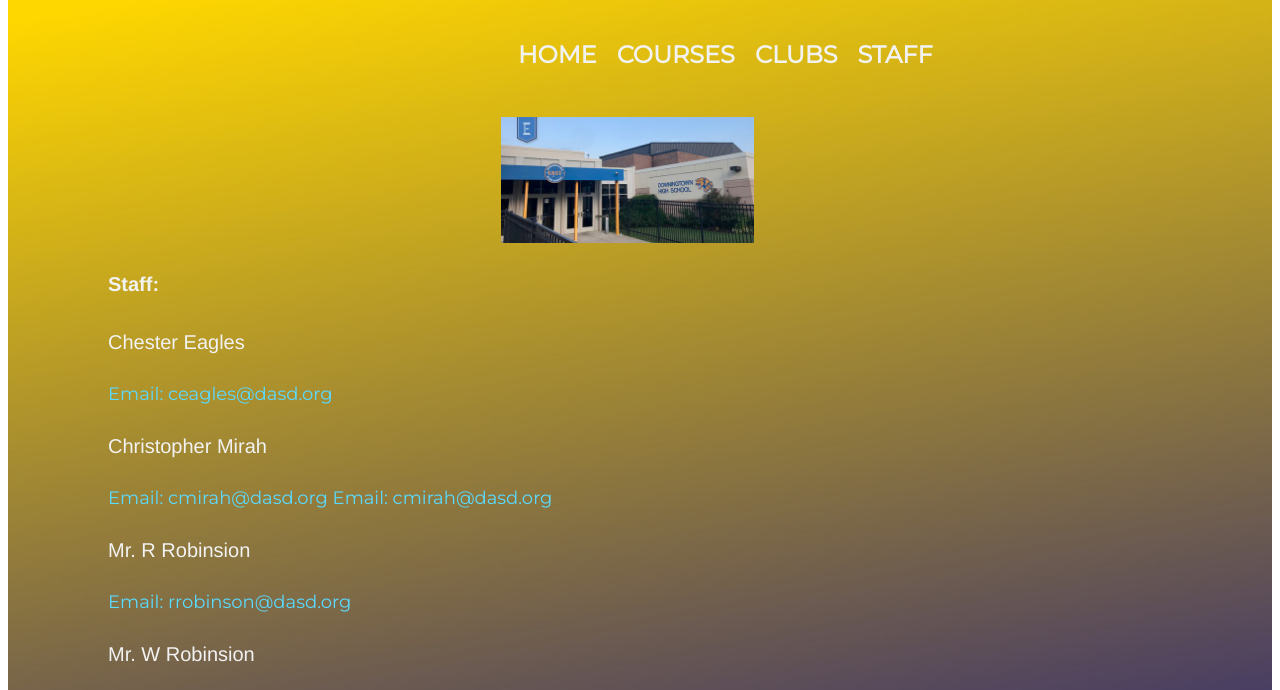
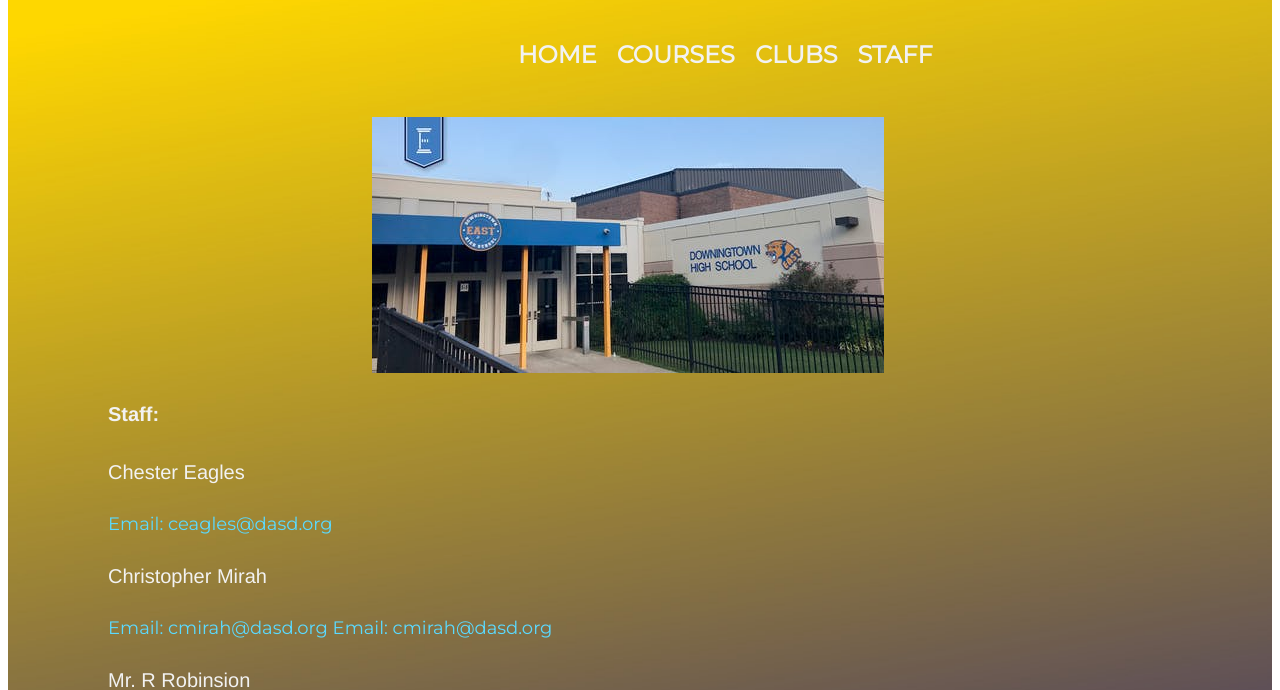
Before and after one commit to AmpereOutlet/AmpereOutlet.github.io, a plain HTML site: page staff.html in a window 1280 px wide. Shown: the part 118-808 px from the top of the page. Drawn offline with Linux system fonts and the light colour scheme.

Commit message:
Update staff.html

```diff
--- a/staff.html
+++ b/staff.html
@@ -132,7 +132,7 @@ h6 {
 
 
 <center>
- <img src="images/DEHS_campus.jpeg" style="width: 20%; padding-right: 25px; display: block; margin:auto" >
+ <img src="images/DEHS_campus.jpeg" style="max-width: 150%; max-height: 125%; padding-right: 25px; display: block; margin:auto" >
 </center>
 
 <h2> <b> Staff: </b> </h2>
```
